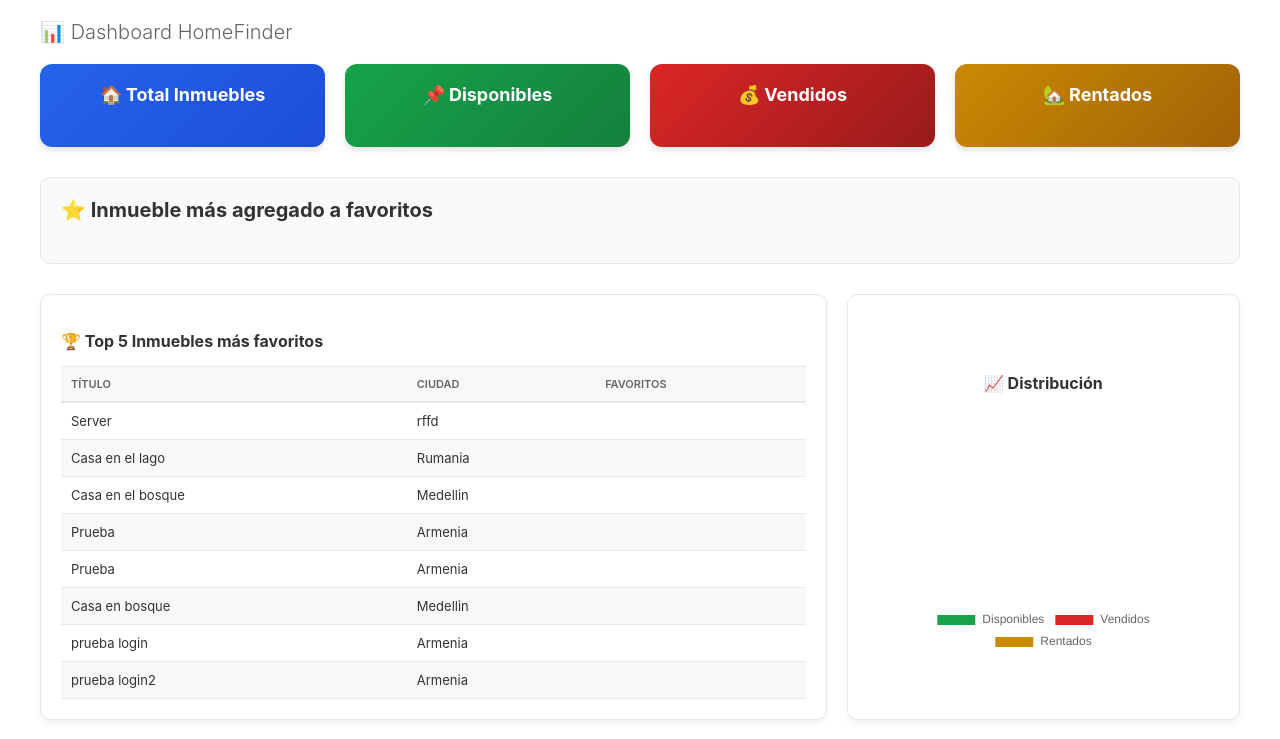
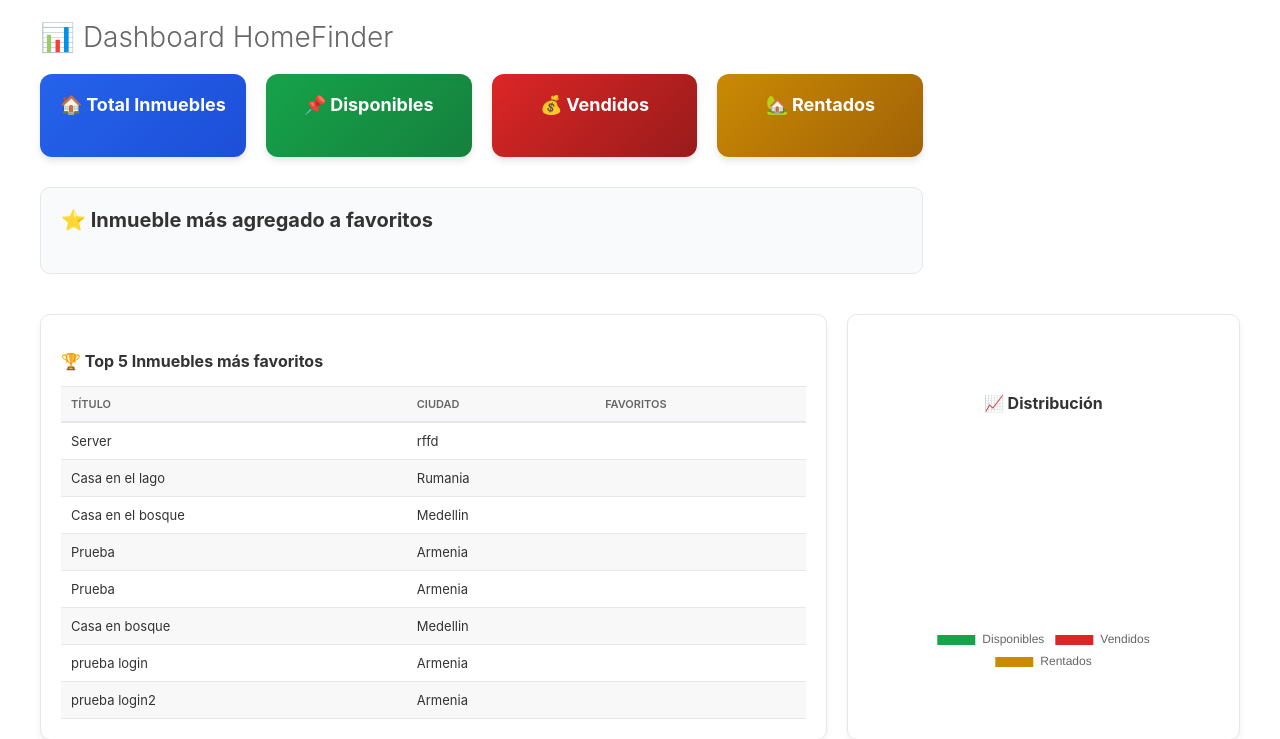
Before and after one commit to Samue1roj45/Proyecto-Arle-, a Django app: template inmobiliaria/templates/admin/dashboard.html in a window 1280 px wide. Shown: the part 86-825 px from the top of the page. Run offline with Django 4.2, Linux system fonts and the light colour scheme; the template is opened without the code that fills it: values that come from a table or form of the project are taken from there, others are empty; data comes from the database, SQL or seed files in the repository; both versions use the stored data as it was after the commit.

Commit message:
Backend Terminado

```diff
--- a/inmobiliaria/inmobiliaria/settings.py
+++ b/inmobiliaria/inmobiliaria/settings.py
@@ -44,6 +44,7 @@ CSRF_TRUSTED_ORIGINS = [
 # Application definition
 
 INSTALLED_APPS = [
+    'jazzmin',
     'django.contrib.admin',
     'django.contrib.auth',
     'django.contrib.contenttypes',
--- a/inmobiliaria/inmuebles/views.py
+++ b/inmobiliaria/inmuebles/views.py
@@ -1,4 +1,3 @@
-from django.shortcuts import render
 from .models import Inmueble
 from .serializers import InmuebleSerializer
 from rest_framework import viewsets, permissions
--- a/inmobiliaria/templates/admin/dashboard.html
+++ b/inmobiliaria/templates/admin/dashboard.html
@@ -2,23 +2,25 @@
 {% load static %}
 
 {% block content %}
-<h1 style="margin-bottom: 20px;">📊 Dashboard HomeFinder</h1>
+<div style="display: grid; justify-content: space-between; align-items: flex-start;">
+    <h1 style="margin-bottom: 20px;font-size: 28px;">📊 Dashboard HomeFinder</h1>
 
     <!-- Tarjetas métricas -->
-<div style="display: grid; grid-template-columns: repeat(auto-fit, minmax(220px, 1fr)); gap: 20px; margin-bottom: 30px;">
-    <div style="background: linear-gradient(135deg,#2563eb,#1d4ed8); color:white; padding:20px; border-radius:12px; text-align:center; box-shadow:0 4px 6px rgba(0,0,0,0.1);">
+    <section style="margin-bottom: 10px;">
+        <div style="display: grid; grid-template-columns: repeat(4, 1fr); gap: 20px; margin-bottom: 30px;">
+            <div style="background: linear-gradient(135deg,#2563eb,#1d4ed8); color:white; padding:20px; border-radius:12px; text-align:center; box-shadow:0 4px 6px rgba(0,0,0,0.1);" onmouseover=this.style.transform='scale(1.05)' onmouseout="this.style.transform='scale(1)'">
                 <h2 style="margin:0; font-size:18px;">🏠 Total Inmuebles</h2>
                 <p id="total_inmuebles" style="font-size:28px; font-weight:bold; margin-top:10px;">{{ total_inmuebles }}</p>
             </div>
-    <div style="background: linear-gradient(135deg,#16a34a,#15803d); color:white; padding:20px; border-radius:12px; text-align:center; box-shadow:0 4px 6px rgba(0,0,0,0.1);">
+            <div style="background: linear-gradient(135deg,#16a34a,#15803d); color:white; padding:20px; border-radius:12px; text-align:center; box-shadow:0 4px 6px rgba(0,0,0,0.1);" onmouseover=this.style.transform='scale(1.05)' onmouseout="this.style.transform='scale(1)'">
                 <h2 style="margin:0; font-size:18px;">📌 Disponibles</h2>
                 <p id="disponibles" style="font-size:28px; font-weight:bold; margin-top:10px;">{{ disponibles }}</p>
             </div>
-    <div style="background: linear-gradient(135deg,#dc2626,#991b1b); color:white; padding:20px; border-radius:12px; text-align:center; box-shadow:0 4px 6px rgba(0,0,0,0.1);">
+            <div style="background: linear-gradient(135deg,#dc2626,#991b1b); color:white; padding:20px; border-radius:12px; text-align:center; box-shadow:0 4px 6px rgba(0,0,0,0.1);" onmouseover=this.style.transform='scale(1.05)' onmouseout="this.style.transform='scale(1)'">
                 <h2 style="margin:0; font-size:18px;">💰 Vendidos</h2>
                 <p id="vendidos" style="font-size:28px; font-weight:bold; margin-top:10px;">{{ vendidos }}</p>
             </div>
-    <div style="background: linear-gradient(135deg,#ca8a04,#a16207); color:white; padding:20px; border-radius:12px; text-align:center; box-shadow:0 4px 6px rgba(0,0,0,0.1);">
+            <div style="background: linear-gradient(135deg,#ca8a04,#a16207); color:white; padding:20px; border-radius:12px; text-align:center; box-shadow:0 4px 6px rgba(0,0,0,0.1);" onmouseover=this.style.transform='scale(1.05)' onmouseout="this.style.transform='scale(1)'">
                 <h2 style="margin:0; font-size:18px;">🏡 Rentados</h2>
                 <p id="rentados" style="font-size:28px; font-weight:bold; margin-top:10px;">{{ rentados }}</p>
             </div>
@@ -29,7 +31,8 @@
             <h2 style="margin:0; font-size:20px;">⭐ Inmueble más agregado a favoritos</h2>
             <p style="font-size:26px; font-weight:bold; color:#2563eb; margin-top:8px;">{{ favorito_top }}</p>
         </div>
-
+    </section>
+</div>
 <!-- Top inmuebles + Gráfico en 2 columnas -->
 <div style="display: grid; grid-template-columns: 2fr 1fr; gap: 20px; margin-bottom:30px;">
 
```
Also changed, not shown: inmobiliaria/db.sqlite3, inmobiliaria/media/inmuebles/Captura_de_pantalla_2025-02-25_211236_VnXxLBL.png (added), 1 other file. Lines whose indentation alone changed are shown as unchanged.
